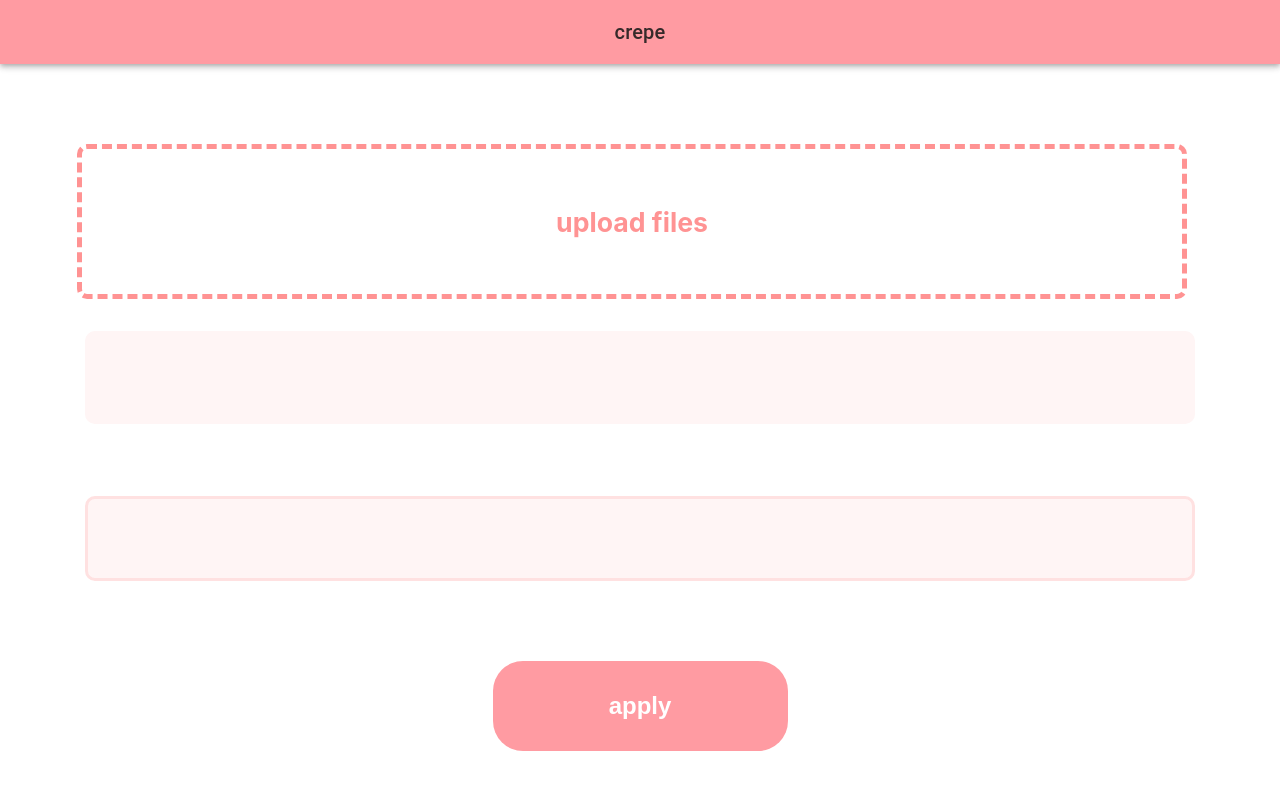
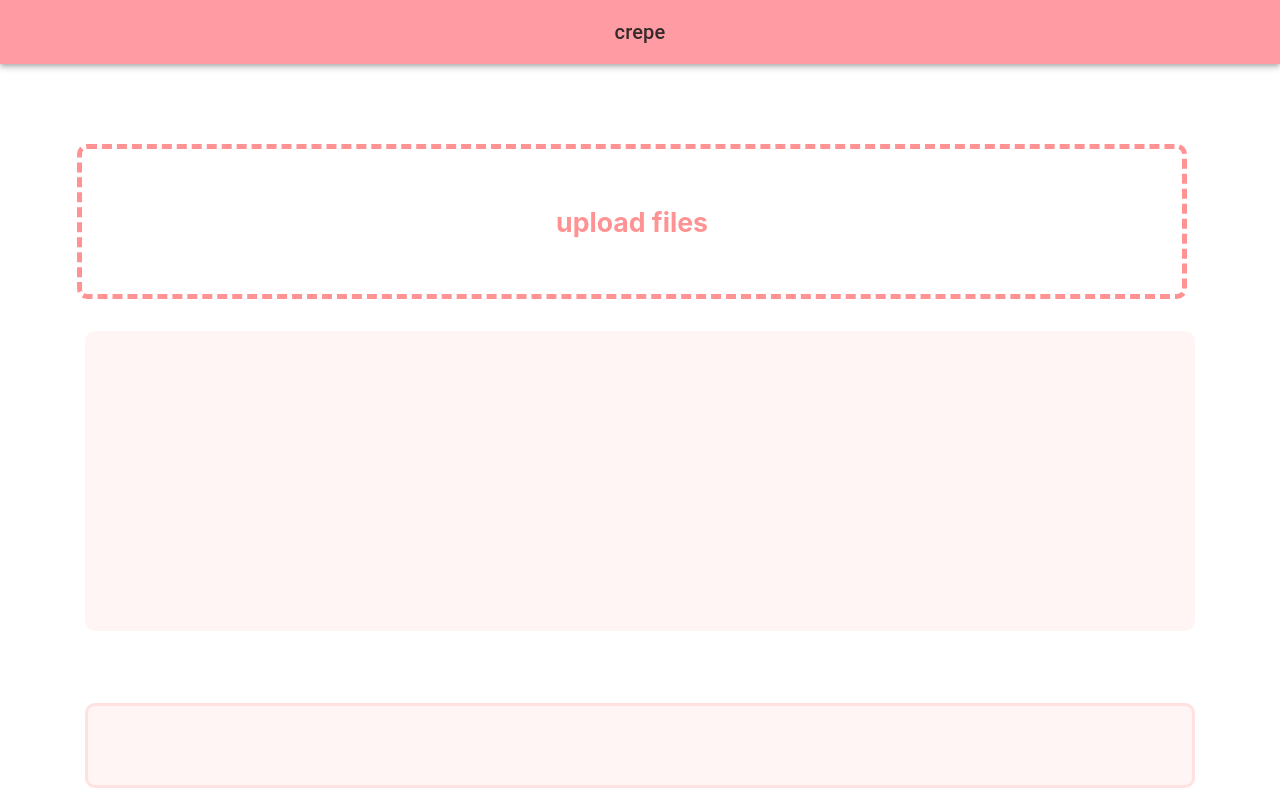
Before and after one commit to tukcom2023CD/AOK, a React (Create React App) app in the folder frontend/: page /upload in a window 1280 px wide. Shown: the top 800 px of the page. Built offline with nearby package versions, Linux system fonts and the light colour scheme.

Commit message:
design: div 말려 올라가는 오류 수정 완료

```diff
--- a/frontend/src/Components/DragDrop/DragDrop.scss
+++ b/frontend/src/Components/DragDrop/DragDrop.scss
@@ -26,8 +26,7 @@
   }
   .DragDrop {
     width: 100%;
-    height: 35vh;
-    margin-top: 10vh;
+    margin-top: 5rem;
     margin-bottom: 3rem;
     @include alignCenter();
 
@@ -75,13 +74,18 @@
   .DragDrop-Files{
 
     width: 1110px;
-    height: 500px;
+    height: 300px;
     border: none;
     background-color: #FFF4F4;
     border-radius: 10px;
     padding: 1rem;
+    overflow-y: auto;
 
   }
+  ::-webkit-scrollbar{
+    display: none;
+  }
+
   .lists{
     margin: 1rem ;
   }
--- a/frontend/src/Components/DragDrop/DragDrop.tsx
+++ b/frontend/src/Components/DragDrop/DragDrop.tsx
@@ -160,7 +160,7 @@ const DragDrop = () => {
         </label>
         </div>
 
-        <section className="DragDrop-Files">
+        <div className="DragDrop-Files">
 
           {files.length > 0 &&
             files.map((file: IFileTypes) => {
@@ -187,9 +187,8 @@ const DragDrop = () => {
               );
             })}
 
-        </section>
-      </div>
-      <div className="imagePreview">
+        </div>
+        <div className="imagePreview">
         {files.length > 0 && files.map((file: IFileTypes)=> {
           const {
             id,
@@ -204,6 +203,8 @@ const DragDrop = () => {
           );
         })}
       </div>
+      </div>
+
     </div>
   );
 };
--- a/frontend/src/Pages/Upload.tsx
+++ b/frontend/src/Pages/Upload.tsx
@@ -32,7 +32,7 @@ const Btndiv = styled.div`
 
 const ApplyBtn = styled.button `
   width: 295px;
-  height: 90px;
+  height: 85px;
   background-color: #FF9198;
   color: white;
   font-size: 18pt;
```
